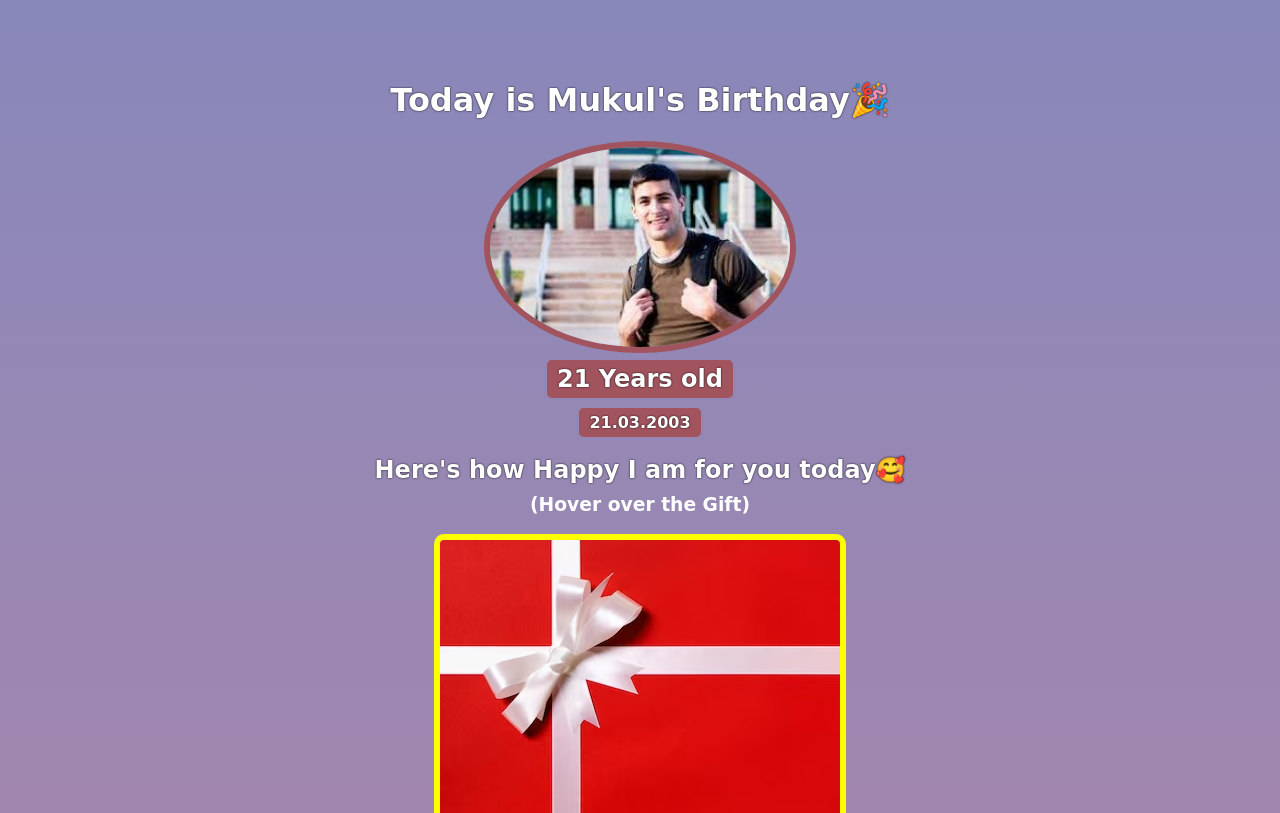
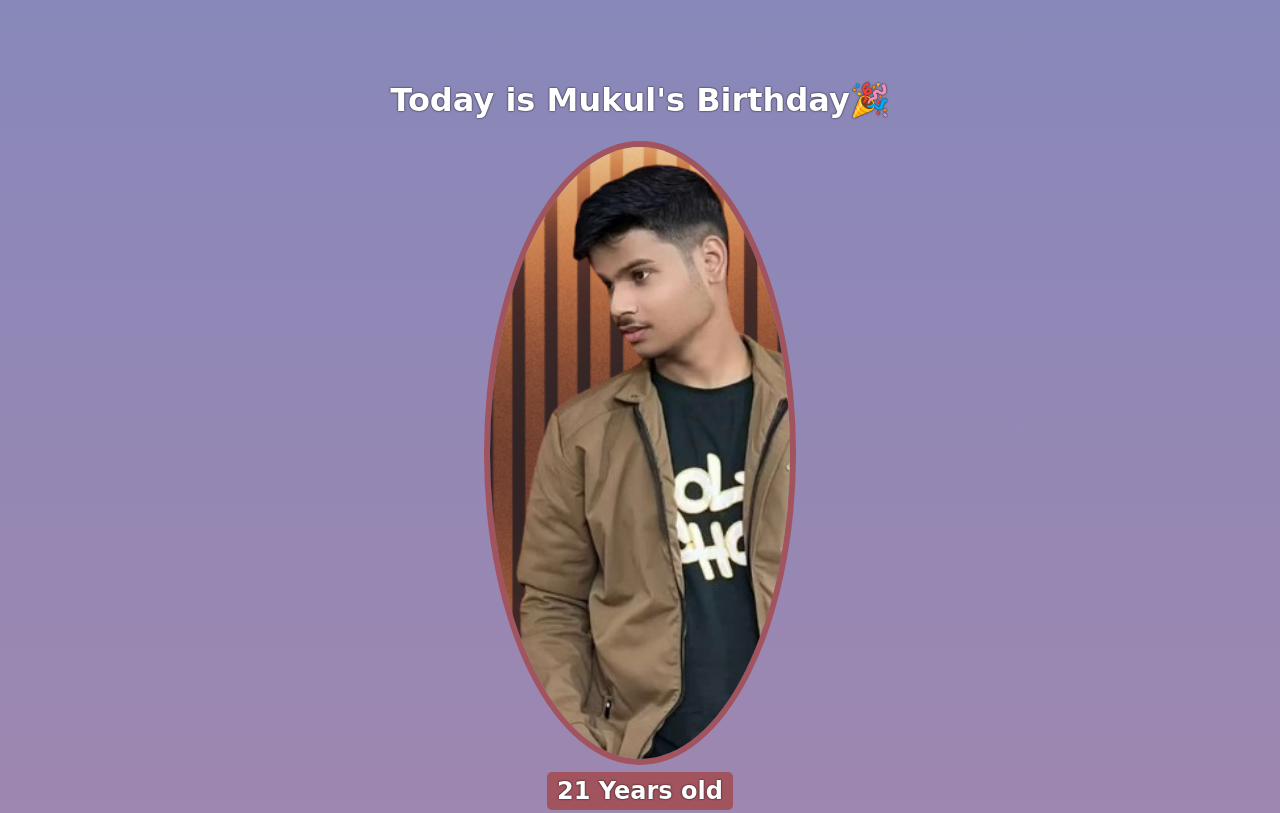
Before and after one commit to surender18/HappyBirthdayMukul, a plain HTML site: page index.html in a window 1280 px wide. Shown: the top 813 px of the page. Drawn offline with Linux system fonts and the light colour scheme; a web font is replaced by a local one.

Commit message:
Update index.html
image

```diff
--- a/index.html
+++ b/index.html
@@ -12,7 +12,7 @@
 <body>
     <div id="header">
     <h1>Today is Mukul's Birthday🎉</h1>
-    <img id="bf-img" src="download 20.jpeg" alt="">
+    <img id="bf-img" src="Mukulimg.png" alt="">
     <h2 id="bd-age">21 Years old</h2>
     <h4 id="bd-date">21.03.2003</h4>
 </div>
```
